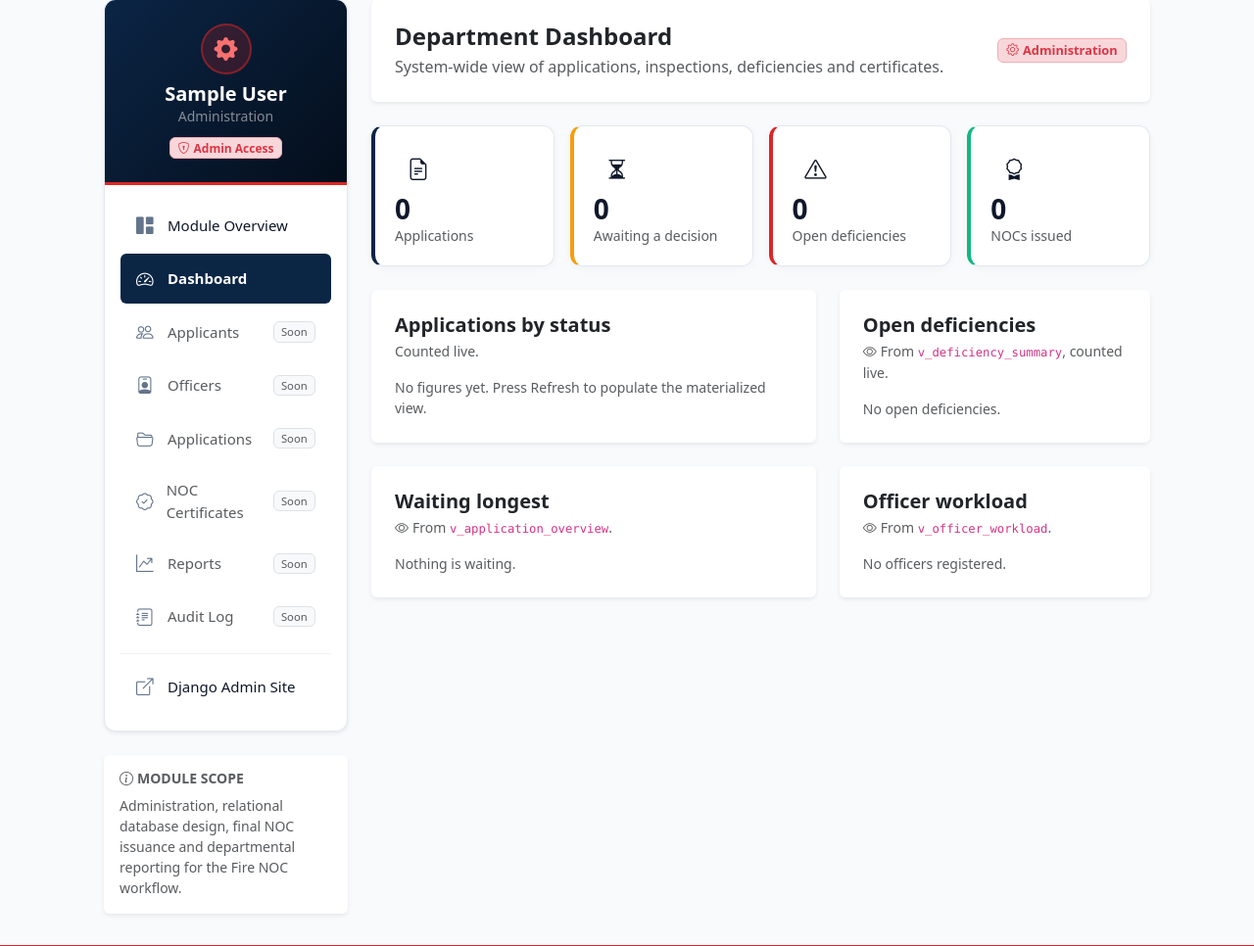
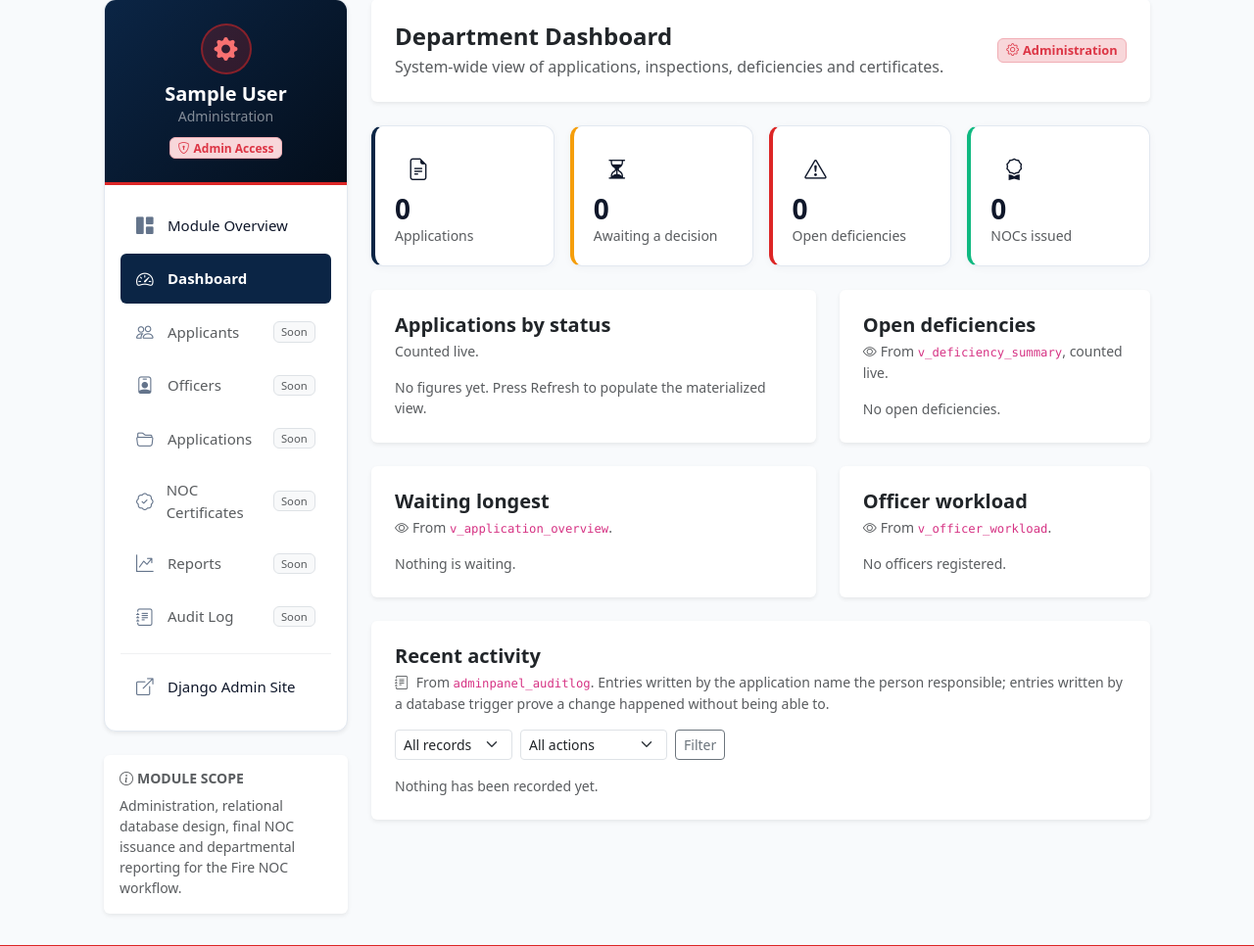
Before and after one commit to mondalankan2007-a11y/FireNOC-Management-System, a Django app: page /admin-panel/dashboard/ in a window 1280 px wide. Shown: the part 178-1144 px from the top of the page at 98% size. Run offline with Django 5.2, Linux system fonts and the light colour scheme; the visitor is signed in with stand-in values (Sample User, id 1); data comes from the database, SQL or seed files in the repository; data that the repository does not hold is empty.

Commit message:
Add recent activity feed to admin dashboard

```diff
--- a/adminpanel/statistics.py
+++ b/adminpanel/statistics.py
@@ -16,8 +16,11 @@ On a database without the views — the SQLite development fallback — each
 function degrades to an ORM aggregate rather than failing.
 """
 
+from datetime import timedelta
+
 from django.db import connection
 from django.db.models import Count
+from django.utils import timezone
 
 from applicants.models import Application
 from officers.models import Deficiency, Inspection, OfficerProfile
@@ -133,3 +136,34 @@ def oldest_waiting(limit=5):
          order by age_in_days desc
          limit {int(limit)}
     """)
+
+
+def recent_activity(limit=12, entity_type=None, action=None):
+    """
+    Latest audit entries for the dashboard feed.
+
+    Read through the ORM rather than a view, because this is a plain indexed
+    lookup on (action, created_at) or a filtered scan of a small ordered table
+    — the kind of query an index already answers well.
+
+    Entries come from two sources and read differently: the application layer
+    names the user responsible, while a database trigger records that a change
+    happened without being able to attribute it. The feed shows both, labelled.
+    """
+    entries = AuditLog.objects.select_related('actor')
+    if entity_type:
+        entries = entries.filter(entity_type=entity_type)
+    if action:
+        entries = entries.filter(action=action)
+    return list(entries[:limit])
+
+
+def activity_counts(days=7):
+    """How many actions were recorded per action type over a recent window."""
+    since = timezone.now() - timedelta(days=days)
+    rows = (AuditLog.objects
+            .filter(created_at__gte=since)
+            .values('action')
+            .annotate(total=Count('id'))
+            .order_by('-total'))
+    return [(r['action'], r['total']) for r in rows]
--- a/adminpanel/views.py
+++ b/adminpanel/views.py
@@ -130,6 +130,15 @@ def dashboard(request):
     """
     breakdown, precomputed = statistics.status_breakdown()
 
+    # The feed can be narrowed without leaving the dashboard. Unknown values
+    # are discarded rather than passed to the query.
+    entity_filter = request.GET.get('entity', '')
+    if entity_filter not in dict(AuditLog.ENTITY_CHOICES):
+        entity_filter = ''
+    action_filter = request.GET.get('action', '')
+    if action_filter not in dict(AuditLog.ACTION_CHOICES):
+        action_filter = ''
+
     context = {
         'counts': statistics.headline_counts(),
         'status_breakdown': breakdown,
@@ -138,6 +147,15 @@ def dashboard(request):
         'deficiencies': statistics.deficiency_summary(),
         'officers': statistics.officer_workload(),
         'oldest_waiting': statistics.oldest_waiting(),
+        'activity': statistics.recent_activity(
+            entity_type=entity_filter, action=action_filter),
+        'activity_counts': statistics.activity_counts(),
+        'activity_filters': {
+            'entity_types': AuditLog.ENTITY_CHOICES,
+            'selected_entity': entity_filter,
+            'actions': AuditLog.ACTION_CHOICES,
+            'selected_action': action_filter,
+        },
     }
     return render(request, 'adminpanel/dashboard.html', context)
 
@@ -149,16 +167,13 @@ def refresh_statistics(request):
         return redirect('adminpanel:dashboard')
 
     try:
-        call_command('refreshviews', verbosity=0)
+        call_command('refreshviews', verbosity=0, actor_id=request.user.pk)
     except CommandError as exc:
         messages.error(request, f'Statistics could not be refreshed: {exc}')
         return redirect('adminpanel:dashboard')
 
-    # refreshviews records the refresh itself; this entry adds the actor,
-    # which the command cannot know.
-    AuditLog.record(
-        AuditLog.ACTION_UPDATE, AuditLog.ENTITY_SYSTEM, actor=request.user,
-        summary=statistics.REFRESH_SUMMARY, ip_address=_client_ip(request))
+    # refreshviews writes the audit entry, with the actor passed through, so
+    # one refresh produces exactly one record however it was triggered.
     messages.success(request, 'Statistics refreshed.')
     return redirect('adminpanel:dashboard')
 
--- a/templates/adminpanel/dashboard.html
+++ b/templates/adminpanel/dashboard.html
@@ -212,5 +212,99 @@
             </div>
         </div>
     </div>
+
+    <!-- Recent activity -->
+    <div class="col-12">
+        <div class="card border-0 shadow-sm">
+            <div class="card-body p-4">
+                <div class="d-flex flex-wrap justify-content-between align-items-start gap-3 mb-3">
+                    <div>
+                        <h5 class="fw-bold mb-1">Recent activity</h5>
+                        <p class="text-muted small mb-0">
+                            <i class="bi bi-journal-text me-1"></i>
+                            From <code>adminpanel_auditlog</code>. Entries written by the
+                            application name the person responsible; entries written by a
+                            database trigger prove a change happened without being able to.
+                        </p>
+                    </div>
+
+                    <form method="get" class="d-flex gap-2 align-items-center">
+                        <select name="entity" class="form-select form-select-sm" style="width: auto;">
+                            <option value="">All records</option>
+                            {% for value, label in activity_filters.entity_types %}
+                            <option value="{{ value }}" {% if activity_filters.selected_entity == value %}selected{% endif %}>{{ label }}</option>
+                            {% endfor %}
+                        </select>
+                        <select name="action" class="form-select form-select-sm" style="width: auto;">
+                            <option value="">All actions</option>
+                            {% for value, label in activity_filters.actions %}
+                            <option value="{{ value }}" {% if activity_filters.selected_action == value %}selected{% endif %}>{{ label }}</option>
+                            {% endfor %}
+                        </select>
+                        <button type="submit" class="btn btn-outline-secondary btn-sm">Filter</button>
+                        {% if activity_filters.selected_entity or activity_filters.selected_action %}
+                        <a href="{% url 'adminpanel:dashboard' %}" class="btn btn-link btn-sm text-muted px-1">Clear</a>
+                        {% endif %}
+                    </form>
+                </div>
+
+                {% if activity_counts %}
+                <div class="d-flex flex-wrap gap-2 mb-3">
+                    <span class="text-muted small align-self-center me-1">Last 7 days:</span>
+                    {% for action, total in activity_counts %}
+                    <span class="badge bg-light text-dark border">{{ action }} <strong>{{ total }}</strong></span>
+                    {% endfor %}
+                </div>
+                {% endif %}
+
+                {% if activity %}
+                <div class="table-responsive">
+                    <table class="table table-sm align-middle mb-0">
+                        <thead>
+                            <tr class="text-muted small text-uppercase">
+                                <th>When</th><th>Who</th><th>Action</th>
+                                <th>Record</th><th>Detail</th>
+                            </tr>
+                        </thead>
+                        <tbody>
+                            {% for entry in activity %}
+                            <tr>
+                                <td class="small text-muted text-nowrap">{{ entry.created_at|timesince }} ago</td>
+                                <td class="small">
+                                    {% if entry.actor %}
+                                        <i class="bi bi-person-circle text-muted me-1"></i>{{ entry.actor_label }}
+                                    {% else %}
+                                        <span class="text-muted" title="Recorded by a database trigger, which cannot know the user">
+                                            <i class="bi bi-hdd-stack me-1"></i>{{ entry.actor_label|default:'system' }}
+                                        </span>
+                                    {% endif %}
+                                </td>
+                                <td>
+                                    <span class="badge {% if entry.action == 'REJECT' or entry.action == 'REVOKE' %}bg-danger-subtle text-danger border border-danger-subtle{% elif entry.action == 'APPROVE' or entry.action == 'ISSUE' %}bg-success-subtle text-success border border-success-subtle{% else %}bg-light text-dark border{% endif %} small">
+                                        {{ entry.get_action_display }}
+                                    </span>
+                                </td>
+                                <td class="small">
+                                    <span class="text-muted">{{ entry.get_entity_type_display }}</span>
+                                    {% if entry.entity_label %}<br><span class="fw-semibold">{{ entry.entity_label }}</span>{% endif %}
+                                </td>
+                                <td class="small text-muted" style="max-width: 320px;">{{ entry.summary }}</td>
+                            </tr>
+                            {% endfor %}
+                        </tbody>
+                    </table>
+                </div>
+                {% else %}
+                <p class="text-muted small mb-0">
+                    {% if activity_filters.selected_entity or activity_filters.selected_action %}
+                        No activity matches that filter.
+                    {% else %}
+                        Nothing has been recorded yet.
+                    {% endif %}
+                </p>
+                {% endif %}
+            </div>
+        </div>
+    </div>
 </div>
 {% endblock %}
```
Also changed, not shown: adminpanel/management/commands/refreshviews.py (+16 -3 lines), adminpanel/tests.py (+103 -1 lines).
